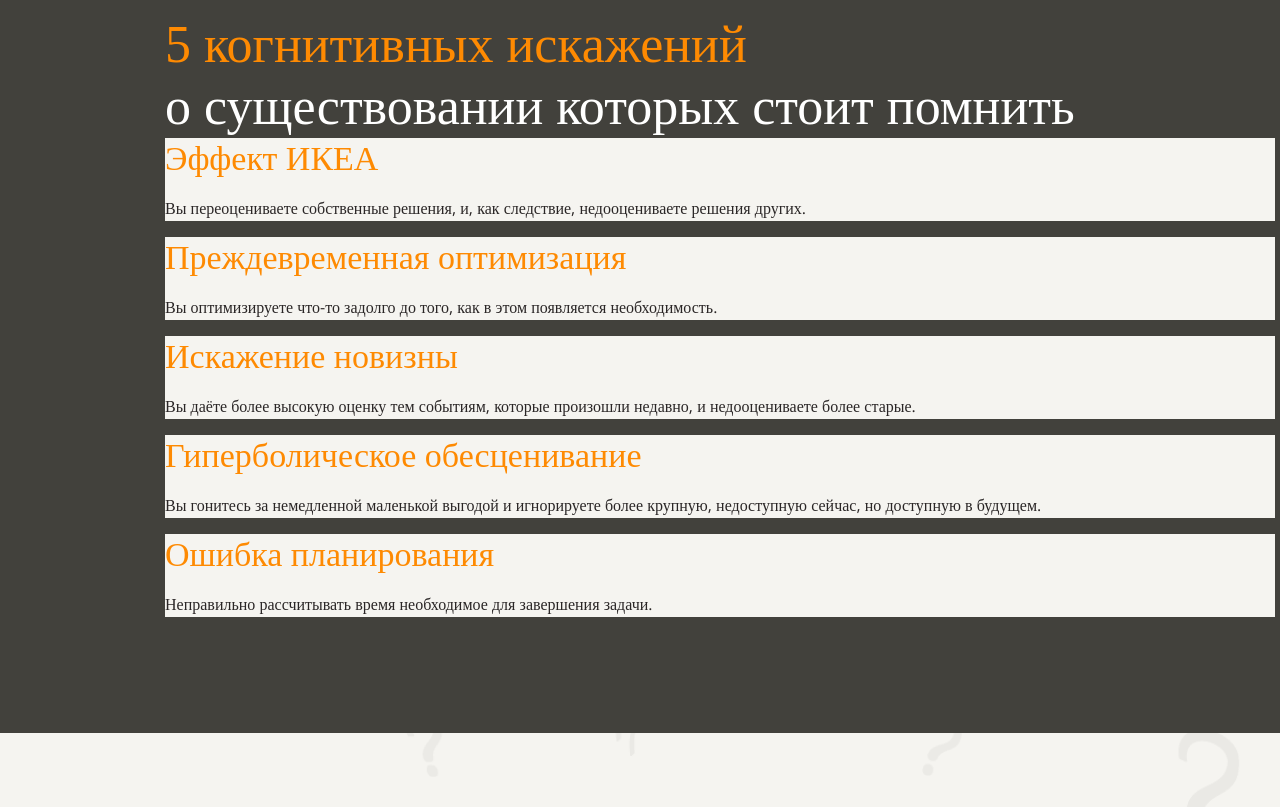
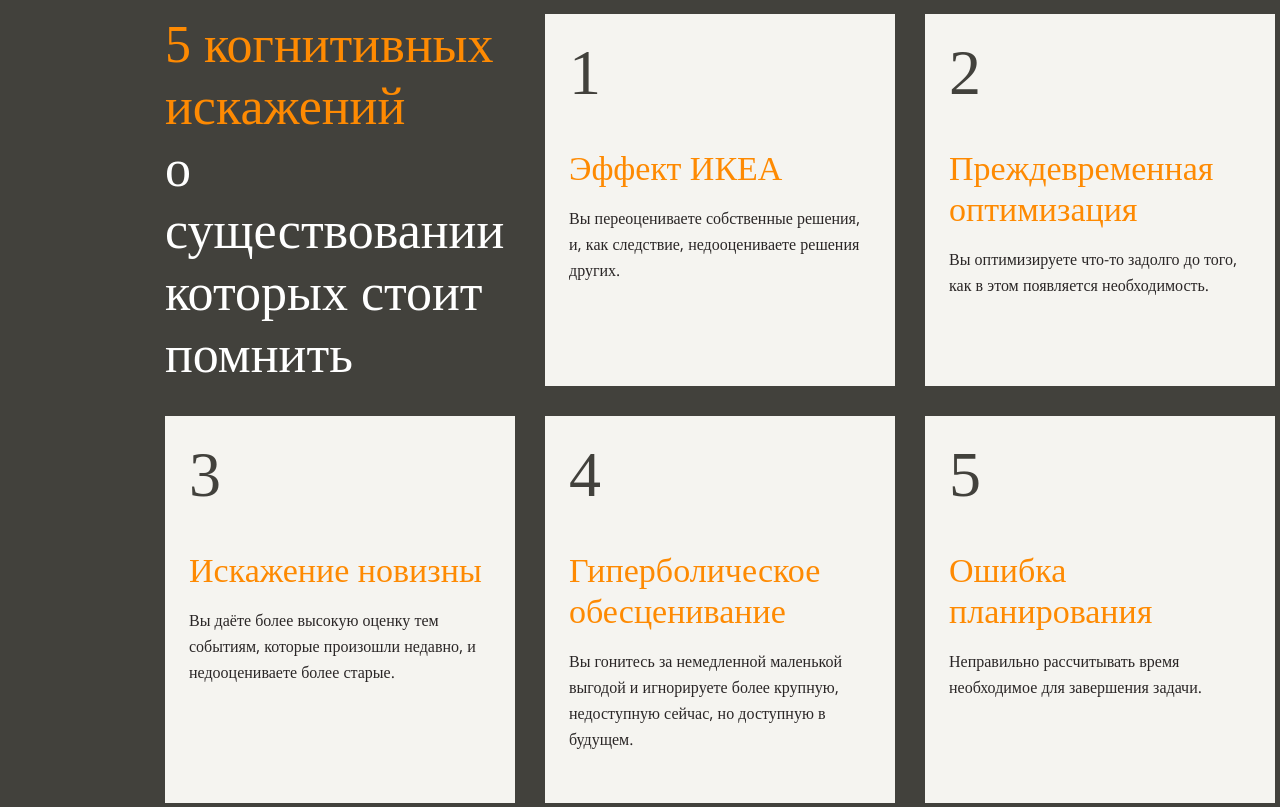
Before and after one commit to elizernem/layout-designer-project-58, a website: page index.html in a window 1280 px wide. Shown: the part 1860-2667 px from the top of the page. Drawn offline with nearby package versions, Linux system fonts and the light colour scheme; a web font is replaced by a local one.

Commit message:
add grid and counter into section with biases list

```diff
--- a/index.html
+++ b/index.html
@@ -104,8 +104,7 @@
           /></span>
           о существовании которых стоит помнить
         </h2>
-        <ul class="biases__list">
-          <li class="biases__item">
+        <div class="biases__item bg bg--light">
           <a class="biases__link" href="#ikea">
             <h3
               class="biases__title title title--extra-small colored colored--contrast"
@@ -117,8 +116,8 @@
               недооцениваете решения других.
             </p>
           </a>
-          </li>
-          <li class="biases__item">
+        </div>
+        <div class="biases__item bg bg--light">
           <a class="biases__link" href="#optimization">
             <h3
               class="biases__title title title--extra-small colored colored--contrast"
@@ -130,8 +129,8 @@
               необходимость.
             </p>
           </a>
-          </li>
-          <li class="biases__item">
+        </div>
+        <div class="biases__item bg bg--light">
           <a class="biases__link" href="#new">
             <h3
               class="biases__title title title--extra-small colored colored--contrast"
@@ -143,8 +142,8 @@
               недавно, и недооцениваете более старые.
             </p>
           </a>
-          </li>
-          <li class="biases__item">
+        </div>
+        <div class="biases__item bg bg--light">
           <a class="biases__link" href="#devaluation">
             <h3
               class="biases__title title title--extra-small colored colored--contrast"
@@ -156,8 +155,8 @@
               крупную, недоступную сейчас, но доступную в будущем.
             </p>
           </a>
-          </li>
-          <li class="biases__item">
+        </div>
+        <div class="biases__item bg bg--light">
           <a class="biases__link" href="#planning">
             <h3
               class="biases__title title title--extra-small colored colored--contrast"
@@ -165,12 +164,10 @@
               Ошибка планирования
             </h3>
             <p class="biases__description colored colored--secondary">
-                Неправильно рассчитывать время необходимое для завершения
-                задачи.
+              Неправильно рассчитывать время необходимое для завершения задачи.
             </p>
           </a>
-          </li>
-        </ul>
+        </div>
       </section>
       <section class="ikea bg bg--light pattern" id="ikea">
         <div class="ikea__wrapper wrapper container">
@@ -398,7 +395,9 @@
           <button class="mail__button bg bg--contrast" type="submit"></button>
           <span class="mail__note colored colored--primary"
             >Подписываясь, вы принимаете
-            <a class="mail__link colored colored--primary" href="#">правила сервиса</a>
+            <a class="mail__link colored colored--primary" href="#"
+              >правила сервиса</a
+            >
           </span>
         </form>
       </section>
--- a/styles/modules/biases.scss
+++ b/styles/modules/biases.scss
@@ -1,11 +1,25 @@
-.biases__list {
-  padding: 0;
-  margin: 0;
-  list-style-type: none;
+.biases {
+  display: grid;
+  grid-template-columns: repeat(3, 1fr);
+  grid-gap: 30px;
+  counter-reset: example 0;
 }
 
 .biases__item {
-  background-color: #f5f4f0;
+  padding: 24px;
+  padding-bottom: 35px;
+}
+
+.biases__item::before {
+  content: "" counter(example) "";
+  display: block;
+  font-family: "Neucha";
+  font-size: 64px;
+  line-height: 70px;
+  color: #42413c;
+  counter-increment: example;
+  width: 100%;
+  margin-bottom: 40px;
 }
 
 .biases__link {
```
Also changed, not shown: css/styles.min.css, 1 other file. Lines whose indentation alone changed are shown as unchanged.
